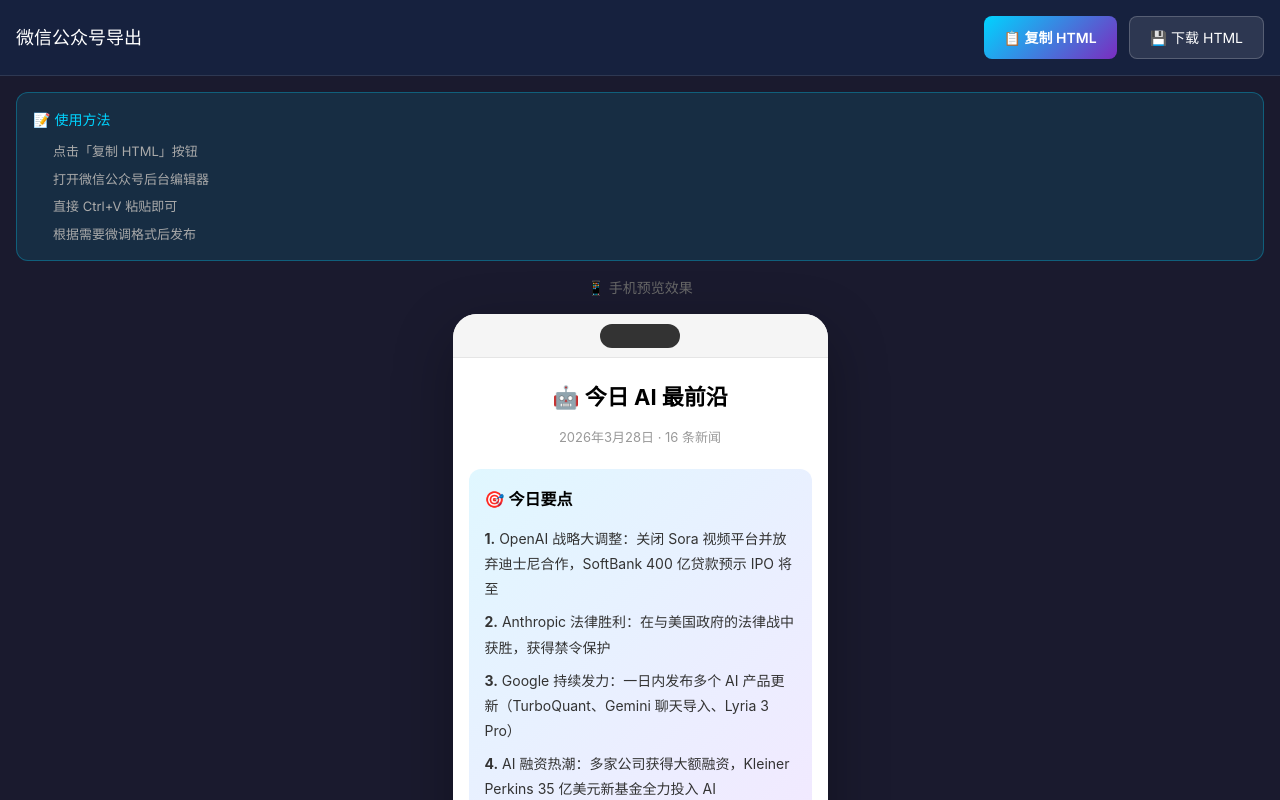
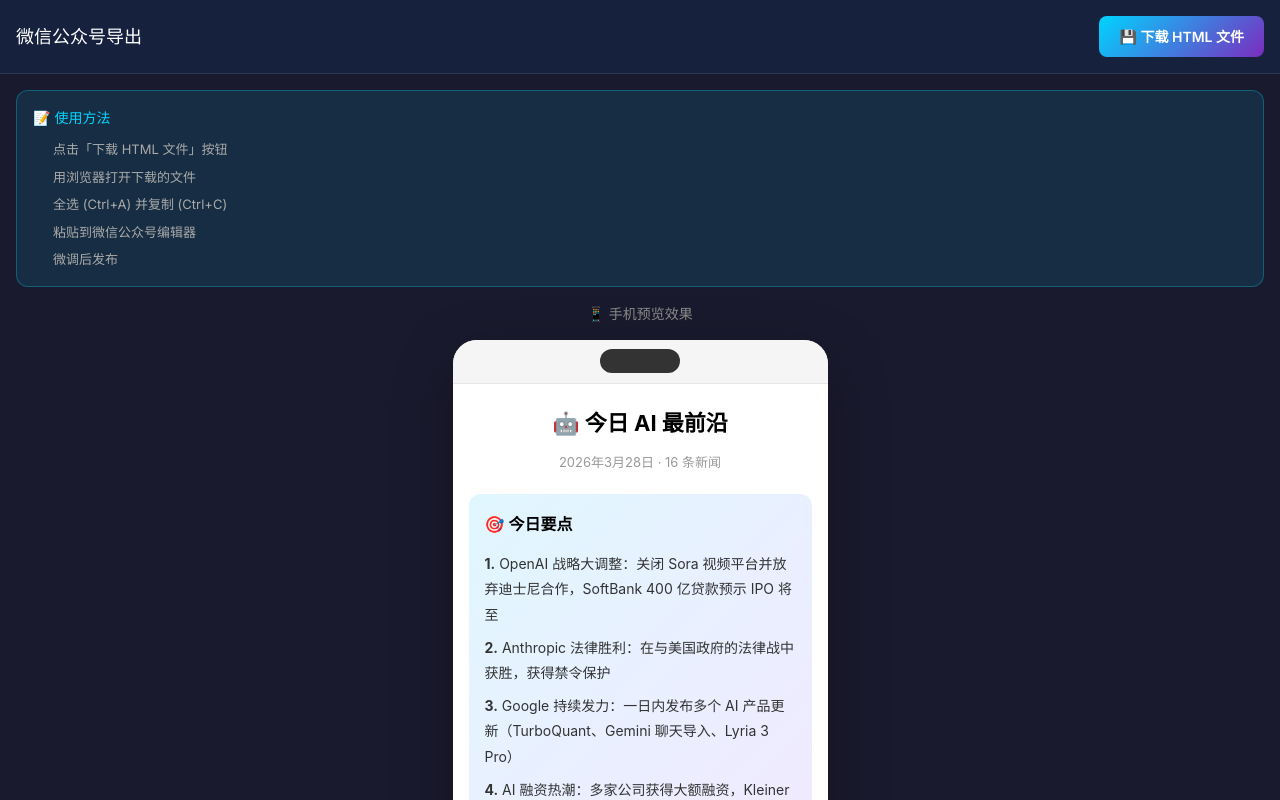
Before and after one commit to mbt1909432/ai-daily-news, a Next.js app: page /wechat in a window 1280 px wide. Shown: the top 800 px of the page. Built offline with nearby package versions, Linux system fonts and the light colour scheme.

Commit message:
fix: wechat page use static generation with download

```diff
--- a/app/wechat/page.tsx
+++ b/app/wechat/page.tsx
@@ -5,7 +5,7 @@
 
   if (!newsData) {
     return (
-      <div style={{ padding: '20px', textAlign: 'center' }}>
+      <div style={{ padding: '40px', textAlign: 'center', background: '#1a1a2e', minHeight: '100vh', color: '#fff' }}>
         暂无新闻数据
       </div>
     );
@@ -42,10 +42,10 @@
 
   // 按分类分组
   const newsByCategory = {
-    major: newsData.news.filter(n => n.category === 'major'),
-    tools: newsData.news.filter(n => n.category === 'tools'),
-    business: newsData.news.filter(n => n.category === 'business'),
-    policy: newsData.news.filter(n => n.category === 'policy'),
+    major: newsData.news.filter((n) => n.category === 'major'),
+    tools: newsData.news.filter((n) => n.category === 'tools'),
+    business: newsData.news.filter((n) => n.category === 'business'),
+    policy: newsData.news.filter((n) => n.category === 'policy'),
   };
 
   const wechatHTML = `
@@ -68,16 +68,17 @@
   <!-- 分类新闻 -->
   ${Object.entries(newsByCategory)
     .filter(([_, news]) => news.length > 0)
-    .map(([cat, news]) => `
+    .map(([cat, news]) => {
+      const category = cat as keyof typeof categoryConfig;
+      return `
   <section style="margin-bottom:24px;">
     <h2 style="font-size:16px;font-weight:600;margin:0 0 12px 0;padding-bottom:8px;border-bottom:2px solid #00d4ff;">
-      ${categoryConfig[cat as keyof typeof categoryConfig].icon} ${categoryConfig[cat as keyof typeof categoryConfig].title}
+      ${categoryConfig[category].icon} ${categoryConfig[category].title}
     </h2>
     ${news
-      .map(
-        (n) => `
+      .map((n) => `
     <div style="margin-bottom:16px;padding:12px;background:#f8f9fa;border-radius:8px;">
-      ${n.badge ? `<span style="display:inline-block;padding:2px 8px;border-radius:4px;font-size:11px;font-weight:600;margin-bottom:8px;${badgeColors[n.badge] || 'background:#666;color:#fff'}">${n.badge}</span>` : ''}
+      ${n.badge ? `<span style="display:inline-block;padding:2px 8px;border-radius:4px;font-size:11px;font-weight:600;margin-bottom:8px;${badgeColors[n.badge as keyof typeof badgeColors] || 'background:#666;color:#fff'}">${n.badge}</span>` : ''}
       <h3 style="font-size:15px;font-weight:600;margin:${n.badge ? '8px' : '0'} 0 8px 0;color:#000;line-height:1.5;">
         ${n.title}
       </h3>
@@ -95,11 +96,11 @@
         📰 ${n.source}
       </p>
     </div>
-    `
-      )
+    `)
       .join('')}
   </section>
-    `)
+    `;
+    })
     .join('')}
 
   <!-- 底部 -->
@@ -115,12 +116,25 @@
 </section>
   `;
 
+  // 完整的 HTML 页面（用于下载）
+  const fullHTML = `<!DOCTYPE html>
+<html lang="zh-CN">
+<head>
+  <meta charset="UTF-8">
+  <meta name="viewport" content="width=device-width, initial-scale=1.0">
+  <title>今日 AI 最前沿 - ${formatDate(newsData.date)}</title>
+</head>
+<body style="margin:0;padding:0;background:#fff;">
+${wechatHTML}
+</body>
+</html>`;
+
   return (
     <div style={{ minHeight: '100vh', background: '#1a1a2e' }}>
       {/* 顶部工具栏 */}
       <div
         style={{
-          position: 'sticky',
+          position: 'sticky' as const,
           top: 0,
           background: '#16213e',
           padding: '16px',
@@ -130,52 +144,28 @@
           justifyContent: 'space-between',
           flexWrap: 'wrap',
           gap: '12px',
+          zIndex: 100,
         }}
       >
         <h1 style={{ color: '#fff', fontSize: '18px', margin: 0 }}>
           微信公众号导出
         </h1>
-        <div style={{ display: 'flex', gap: '12px' }}>
-          <button
-            onClick={() => {
-              navigator.clipboard.writeText(wechatHTML);
-              alert('HTML 已复制到剪贴板！\n\n直接粘贴到微信公众号编辑器即可');
-            }}
+        <div style={{ display: 'flex', gap: '12px', flexWrap: 'wrap' }}>
+          <a
+            href={`data:text/html;charset=utf-8,${encodeURIComponent(fullHTML)}`}
+            download={`ai-news-${newsData.date}.html`}
             style={{
               background: 'linear-gradient(135deg, #00d4ff, #7b2cbf)',
               color: '#fff',
-              border: 'none',
+              textDecoration: 'none',
               padding: '10px 20px',
               borderRadius: '8px',
-              cursor: 'pointer',
               fontSize: '14px',
               fontWeight: 600,
             }}
           >
-            📋 复制 HTML
-          </button>
-          <button
-            onClick={() => {
-              const blob = new Blob([wechatHTML], { type: 'text/html' });
-              const url = URL.createObjectURL(blob);
-              const a = document.createElement('a');
-              a.href = url;
-              a.download = `ai-news-${newsData.date}.html`;
-              a.click();
-              URL.revokeObjectURL(url);
-            }}
-            style={{
-              background: 'rgba(255,255,255,0.1)',
-              color: '#fff',
-              border: '1px solid rgba(255,255,255,0.2)',
-              padding: '10px 20px',
-              borderRadius: '8px',
-              cursor: 'pointer',
-              fontSize: '14px',
-            }}
-          >
-            💾 下载 HTML
-          </button>
+            💾 下载 HTML 文件
+          </a>
         </div>
       </div>
 
@@ -193,16 +183,17 @@
           📝 使用方法
         </h3>
         <ol style={{ color: '#aaa', fontSize: '13px', margin: 0, paddingLeft: '20px' }}>
-          <li style={{ marginBottom: '8px' }}>点击「复制 HTML」按钮</li>
-          <li style={{ marginBottom: '8px' }}>打开微信公众号后台编辑器</li>
-          <li style={{ marginBottom: '8px' }}>直接 Ctrl+V 粘贴即可</li>
-          <li>根据需要微调格式后发布</li>
+          <li style={{ marginBottom: '8px' }}>点击「下载 HTML 文件」按钮</li>
+          <li style={{ marginBottom: '8px' }}>用浏览器打开下载的文件</li>
+          <li style={{ marginBottom: '8px' }}>全选 (Ctrl+A) 并复制 (Ctrl+C)</li>
+          <li style={{ marginBottom: '8px' }}>粘贴到微信公众号编辑器</li>
+          <li>微调后发布</li>
         </ol>
       </div>
 
       {/* 预览区域 - 模拟手机 */}
       <div style={{ padding: '0 16px 32px' }}>
-        <h2 style={{ color: '#666', fontSize: '14px', textAlign: 'center', margin: '0 0 16px 0' }}>
+        <h2 style={{ color: '#888', fontSize: '14px', textAlign: 'center', margin: '0 0 16px 0' }}>
           📱 手机预览效果
         </h2>
         <div
```
